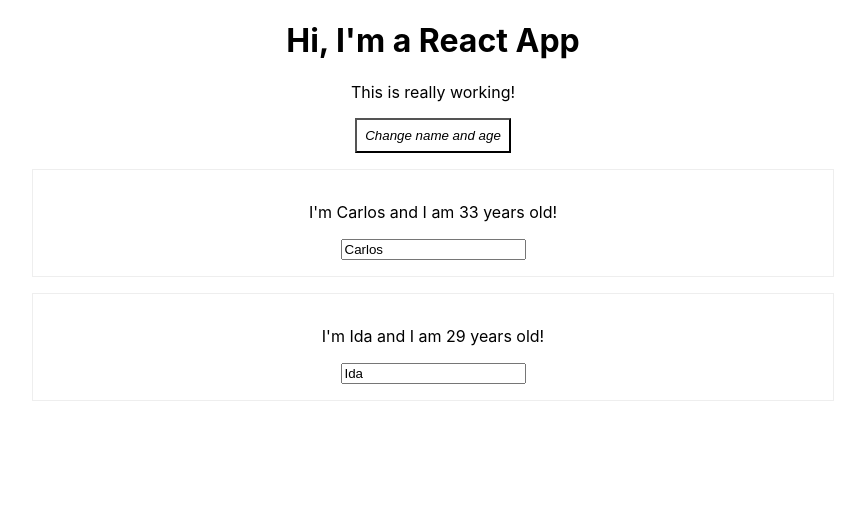
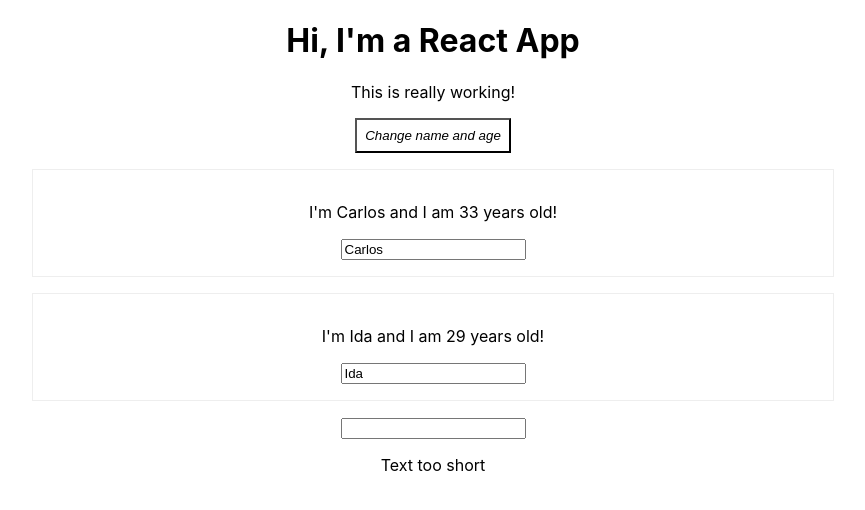
Before and after one commit to Carltesio/React_course_demo, a React (Create React App) app: page / in a window 1280 px wide. Shown: the top 510 px of the page, without its empty margins (207-1072 px from the left). Built offline with nearby package versions, Linux system fonts and the light colour scheme.

Commit message:
adding new validation component, input field in the app component, condition to show wether text is too long or short

```diff
--- a/src/App.js
+++ b/src/App.js
@@ -1,6 +1,7 @@
 import React, { useState } from 'react';
 import './App.css';
-import Person from './Person/Person'
+import Person from './Person/Person';
+import Validation from './validation'
 
 const App = props => {
 
@@ -13,6 +14,10 @@ const App = props => {
 
   const [showPersonsState, setShowPersonsState] = useState({
     showPersons: true
+  })
+
+  const [userInputState, setUserInputState] = useState({
+    userInput: ''
   })
 
   const switchNameHandler = () => {
@@ -50,6 +55,12 @@ const deletePersonHandler = (index) => {
   setPersonState({persons: persons})
 }
 
+const inputChangeHandler = (event) => {
+  setUserInputState({
+   userInput: event.target.value
+  })
+}
+
   let person = null;
 
   if (showPersonsState.showPersons) {
@@ -63,14 +74,6 @@ const deletePersonHandler = (index) => {
         key= {element.id}
         changed={(event) => {nameChangeHandler(event, element.id)}}
   />})}
-        {/* <Person
-          name={personState.persons[0].name}
-          age={personState.persons[0].age}
-          click={switchNameHandler} />
-        <Person
-          name={personState.persons[1].name}
-          age={personState.persons[1].age}
-          changed={nameChangeHandler} /> */}
       </div>
     )
 
@@ -82,7 +85,12 @@ const deletePersonHandler = (index) => {
       <button className="button" id="button"
         onClick={nameChangeHandler}>Change name and age</button>
       {person}
+      <input type="text"
+      onChange = {inputChangeHandler}
+       value={userInputState.userInput}/>
+       <p>{userInputState.userInput}</p>
+       <Validation inputLength = {userInputState.userInput.length} />
     </div >
-  )
+      )
 }
 export default App
--- /dev/null
+++ b/src/validation.js
@@ -0,0 +1,16 @@
+import React from 'react'
+
+const validation = (props) => {
+    let validationMessage = "Text long enough";
+
+    if(props.inputLength <= 5){
+        validationMessage = "Text too short";
+    }
+    return (
+        <div>
+            <p>{validationMessage}</p>
+        </div>
+    )
+}
+
+export default validation
```
